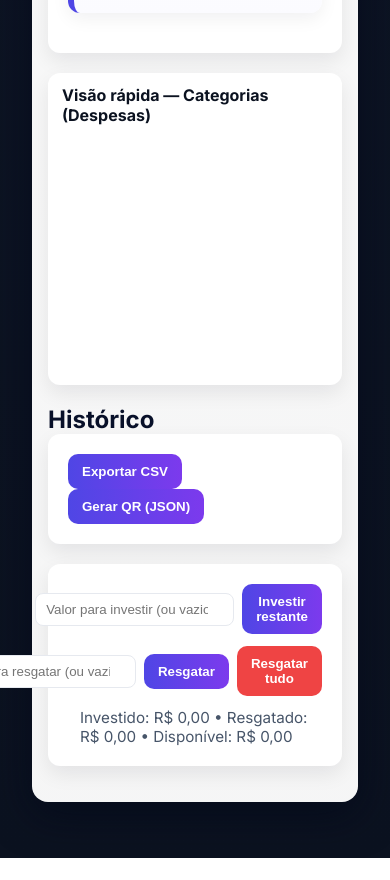
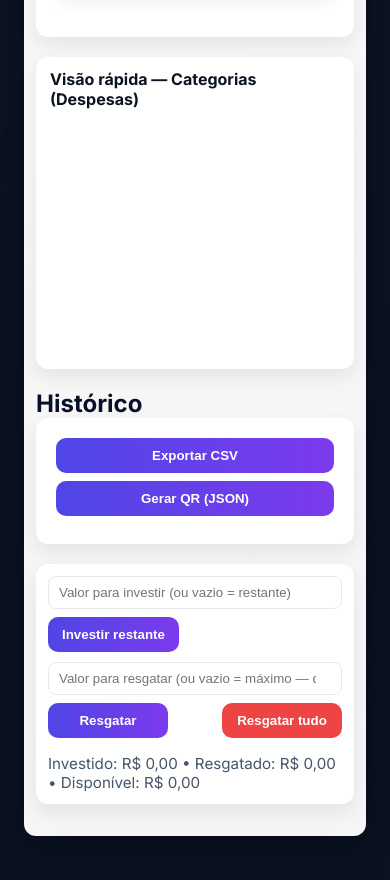
Before and after one commit to gabrielschmitz90/Finance-App, a plain HTML site: page index.html in a window 390 px wide. Shown: the part 1590-2470 px from the top of the page. Before the commit the page ends 2448 px from the top, so only its background shows below. Drawn offline with nearby package versions, Linux system fonts and the light colour scheme.

Commit message:
Deixando mobile

```diff
--- a/style.css
+++ b/style.css
@@ -172,9 +172,43 @@ header p{color:rgba(255,255,255,0.95);margin-top:6px;font-size:0.95rem}
 }
 
 @media (max-width:480px){
-    .container{padding:16px}
+    .container{
+        padding:12px;
+        width: calc(100% - 16px);
+        max-width: 100%;
+        margin: 12px auto;
+        border-radius:12px;
+    }
     header h1{font-size:1.25rem}
     .summary{flex-direction:column}
+    /* reduzir paddings internos nas camadas que adicionam margem extra no mobile */
+    .top-summary .container-inner, .top-controls .panel{padding:0 12px}
+    /* Corrige a parte inferior: empilha controles e evita estouro lateral */
+    .panel.controls-row{
+        display:flex !important;
+        flex-direction:column !important;
+        align-items:stretch !important;
+        gap:8px !important;
+        justify-content:center !important;
+    }
+    .panel.controls-row .btn{width:100% !important}
+
+    /* Área de investimento/resgate: empilha e faz inputs/campos ocupar a largura disponível */
+    .invest-panel{
+        display:flex !important;
+        flex-direction:column !important;
+        gap:10px !important;
+        align-items:stretch !important;
+        justify-content:flex-start !important;
+        padding:12px !important;
+    }
+    .invest-panel > div{display:flex !important;flex-direction:row !important;gap:8px !important;align-items:center !important;justify-content:space-between !important;flex-wrap:wrap}
+    .invest-panel input{max-width:100% !important;width:100% !important;flex:1 1 auto !important;box-sizing:border-box}
+    .invest-panel button{flex:0 0 auto !important;min-width:120px}
+    .invest-panel #invest-info{margin-left:0 !important;margin-top:6px}
+
+    /* garantir que elementos inline não forcem scroll horizontal */
+    .container, .panel, .panel *{max-width:100%;overflow-wrap:break-word}
 }
 
 /* Dica: para centralizar verticalmente toda a página, descomente o bloco abaixo e ajuste o layout conforme necessário */
```
